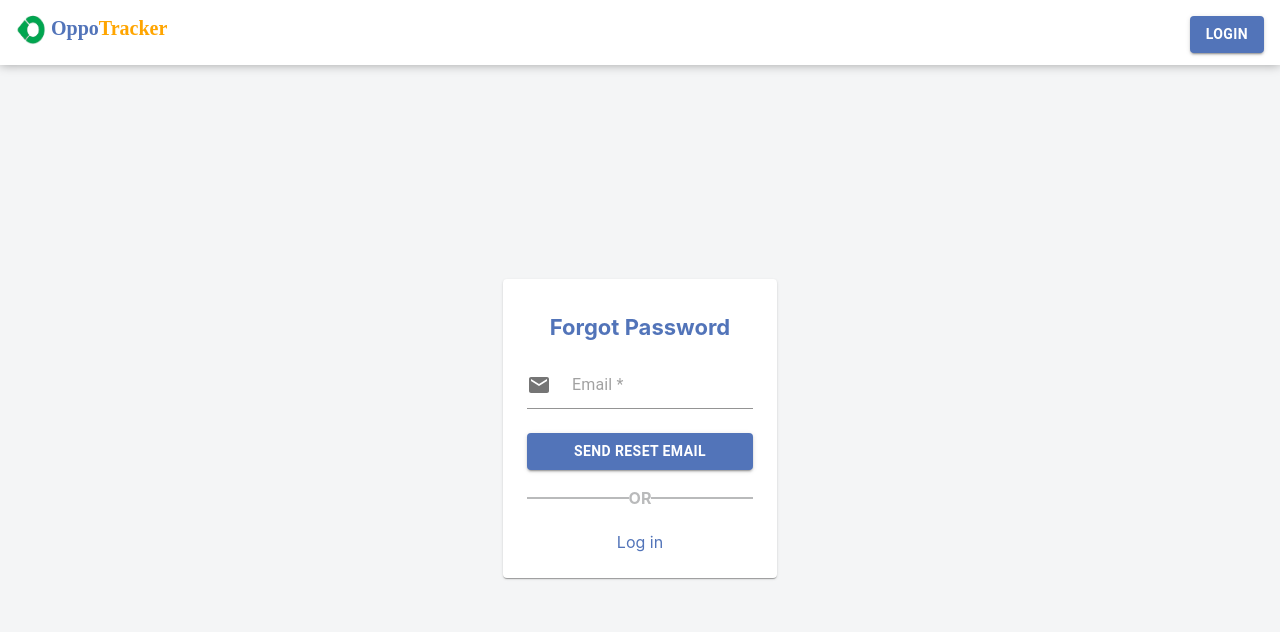
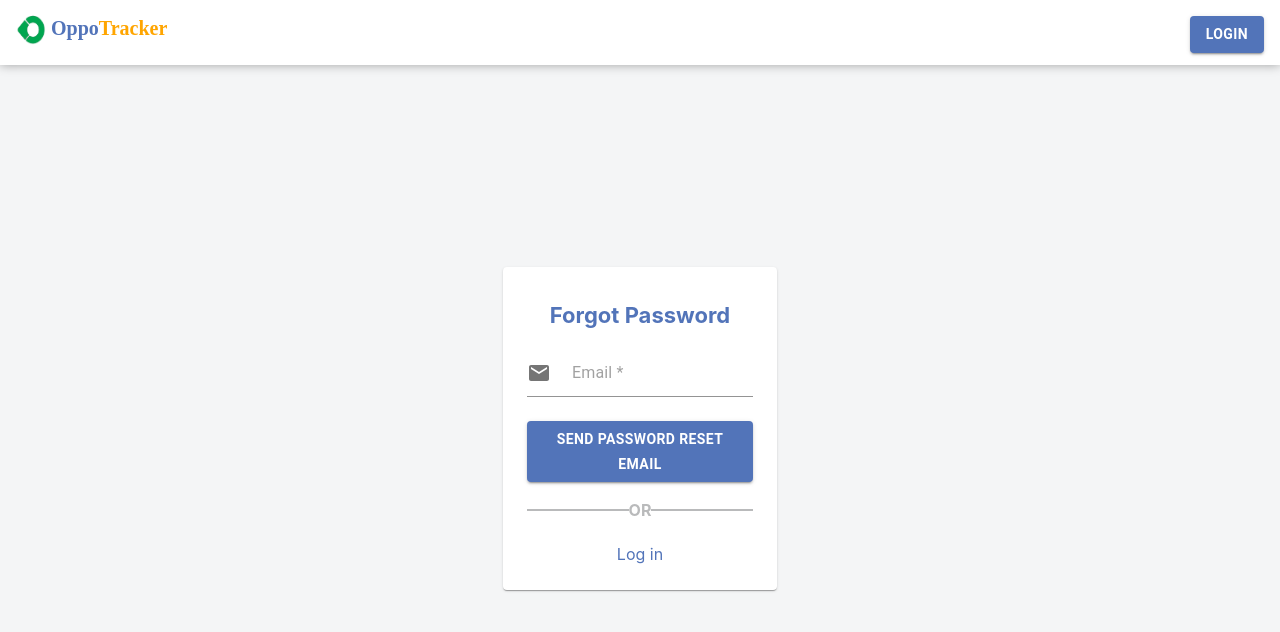
Before and after one commit to SrishJais/OppoTracker, a React (Create React App) app: page /forgotpassword in a window 1280 px wide. Shown: the top 632 px of the page. Built offline with nearby package versions, Linux system fonts and the light colour scheme; no server answers.

Commit message:
Update ForgotPassword.js

```diff
--- a/src/pages/ForgotPassword.js
+++ b/src/pages/ForgotPassword.js
@@ -119,7 +119,7 @@ const ForgotPassword = () => {
                 {loading ? (
                   <TailSpin height="30" color="grey" />
                 ) : (
-                  "SEND RESET EMAIL"
+                  "SEND PASSWORD RESET EMAIL"
                 )}
               </Button>
             </div>
```
